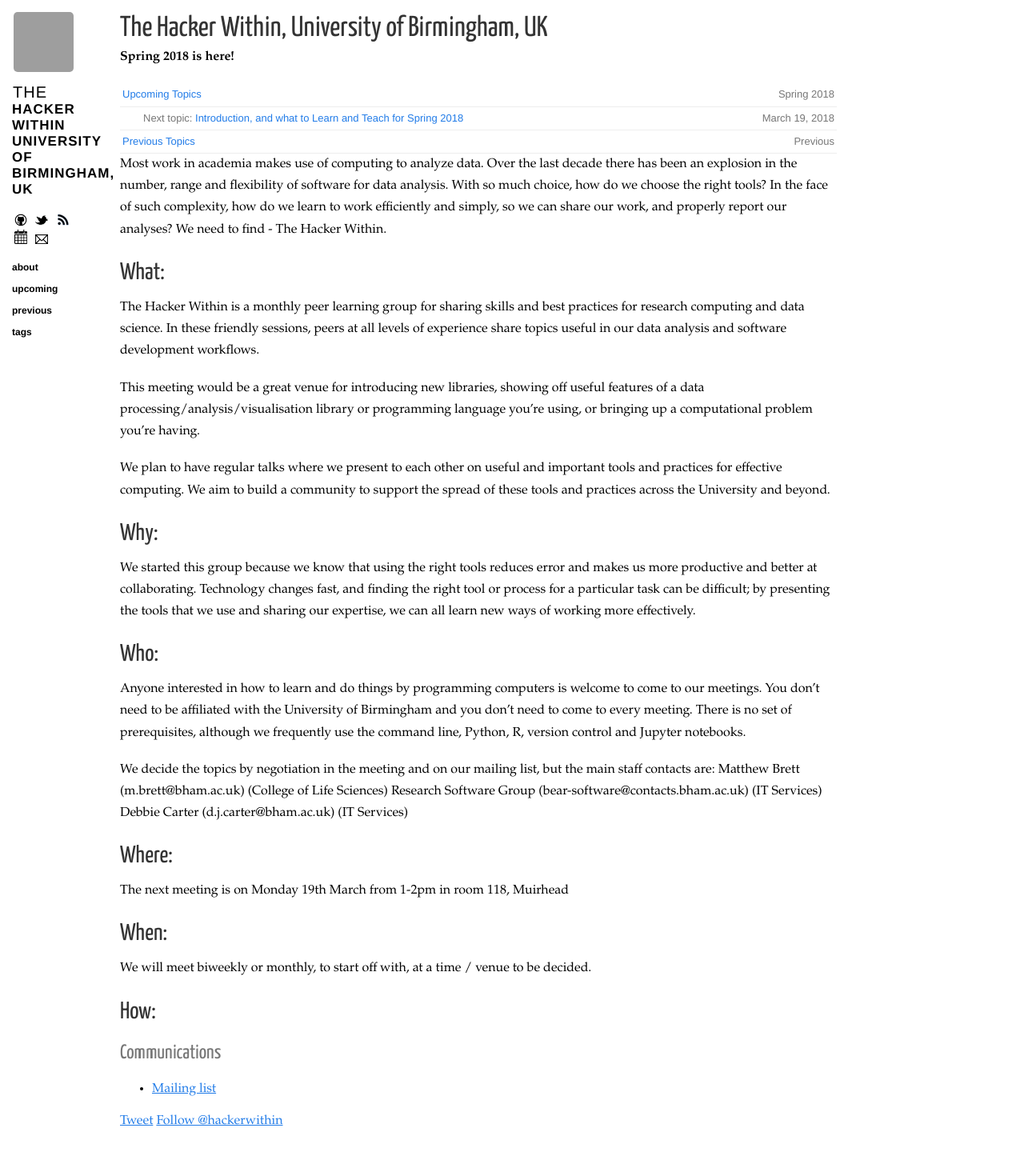
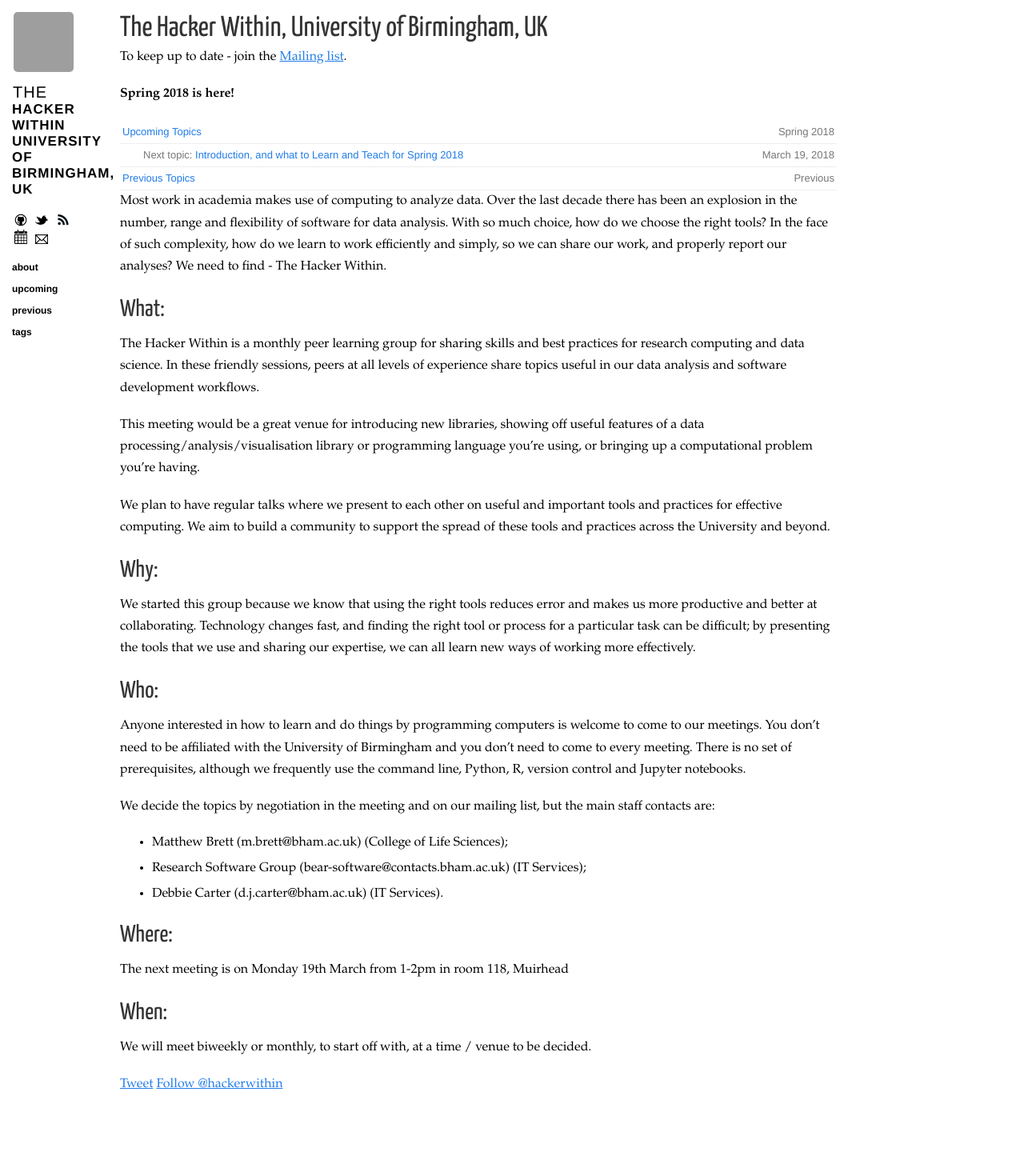
Before and after one commit to thehackerwithin/UoB, a Jekyll site: the page built from index.md, in a window 1280 px wide. Shown: the whole page at 80% size. Built offline with Jekyll 4.4.1, drawn with Linux system fonts in a browser that asks for light colours; nearby versions of some CDN libraries; comment, search, counter and statistics services are not loaded; after the commit the page ends 1419 px from its top, so only the background shows below that; grey boxes are pictures that could not be loaded.

Commit message:
Promote the mailing list.

```diff
--- a/index.md
+++ b/index.md
@@ -7,6 +7,8 @@ title: "About"
 <section class="content">
 
 # The {{ site.name }}, {{ site.chapter }}
+
+To keep up to date - join the [Mailing list](mailto:hacker-within@lists.bham.ac.uk).
 
 <b>Spring 2018 is here!</b>
 
@@ -47,10 +49,10 @@ We started this group because we know that using the right tools reduces error a
 Anyone interested in how to learn and do things by programming computers is welcome to come to our meetings. You don’t need to be affiliated with the University of Birmingham and you don’t need to come to every meeting. There is no set of prerequisites, although we frequently use the command line, Python, R, version control and Jupyter notebooks.
 
 We decide the topics by negotiation in the meeting and on our mailing list, but the main staff contacts are:
-Matthew Brett (m.brett@bham.ac.uk) (College of Life Sciences)
-Research Software Group (bear-software@contacts.bham.ac.uk) (IT Services)
-Debbie Carter (d.j.carter@bham.ac.uk) (IT Services)
 
+* Matthew Brett (m.brett@bham.ac.uk) (College of Life Sciences);
+* Research Software Group (bear-software@contacts.bham.ac.uk) (IT Services);
+* Debbie Carter (d.j.carter@bham.ac.uk) (IT Services).
 
 ## Where:
 
@@ -61,15 +63,6 @@ The next meeting is on Monday 19th March from 1-2pm in room 118, Muirhead
 
 We will meet biweekly or monthly, to start off with, at a time / venue to be decided.
 
-
-## How:
-
-### Communications
-
-* [Mailing list](mailto:hacker-within@lists.bham.ac.uk)
-
-
-
 <a href="http://twitter.com/share" class="twitter-share-button" data-count="none" data-via="{{ site.twitter }}">Tweet</a>
 <a href="http://twitter.com/{{ site.twitter }}" class="twitter-follow-button" data-show-count="false">Follow @{{ site.twitter }}</a>
 <script src="http://platform.twitter.com/widgets.js" type="text/javascript"></script>
```
